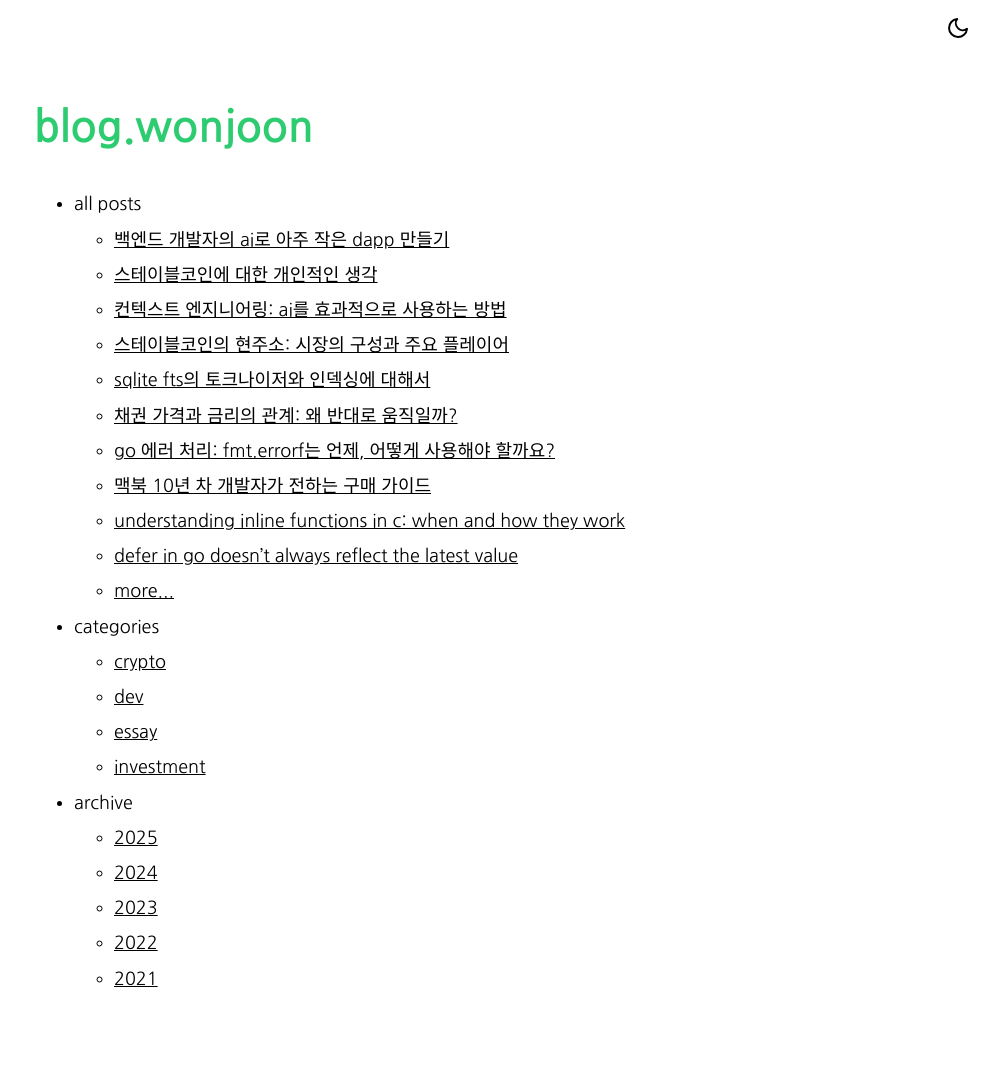
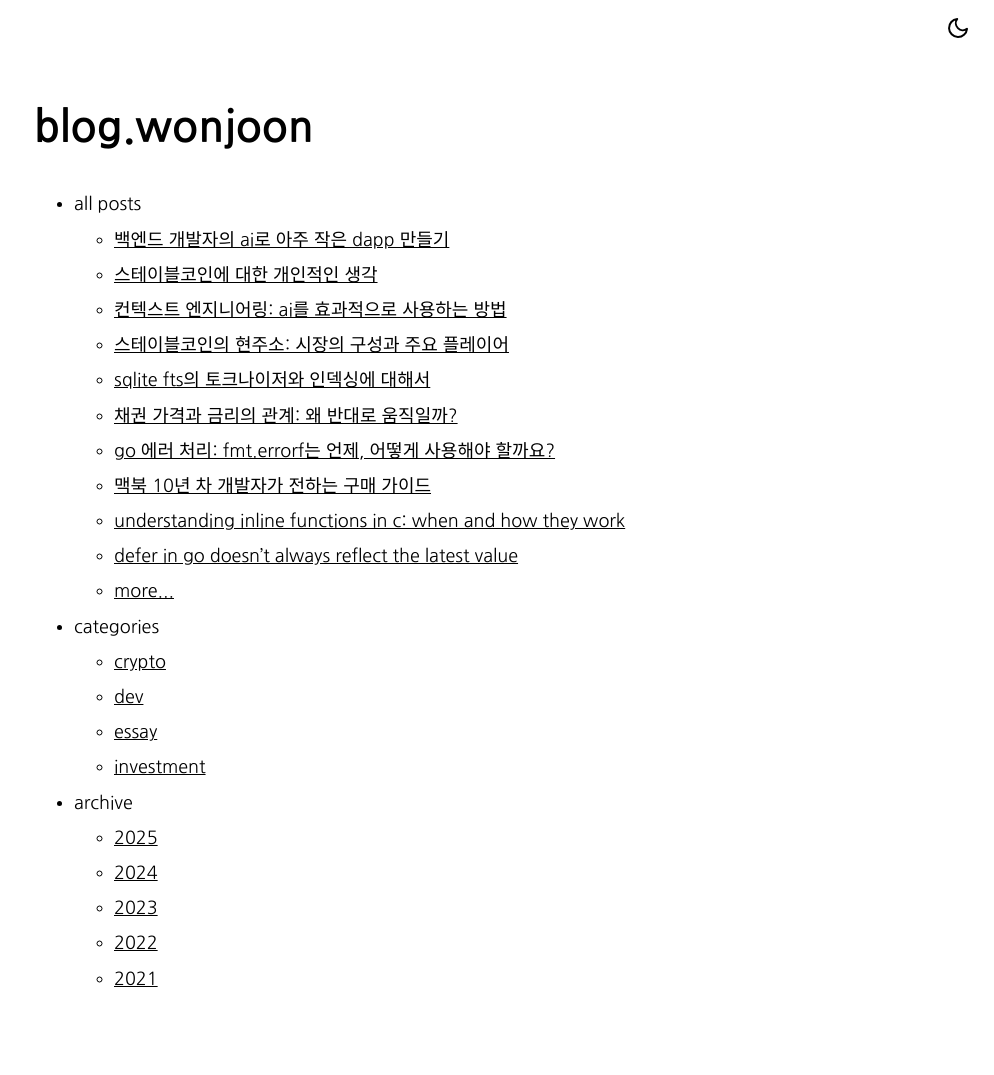
Before and after one commit to wnjoon/wnjoon.github.io, a Jekyll site: the page built from index.md, in a window 1280 px wide. Shown: the whole page, without its empty margins (286-1280 px from the left). Built offline with Jekyll 4.4.1, drawn with Linux system fonts in a browser that asks for light colours.

Commit message:
recreate

```diff
--- a/_sass/no-style-please.scss
+++ b/_sass/no-style-please.scss
@@ -192,11 +192,11 @@ img {
 }
 
 header h1 {
-  color: #2ecc71 !important; // 초록색
+  color: hsl(0, 0%, 0%); // 검은색
 }
 
 .site-title {
-  color: #2ecc71; // 초록색
+  color: hsl(0, 0%, 0%); // 검은색
 }
 
 blockquote {
```
Also changed, not shown: 15 other files.
